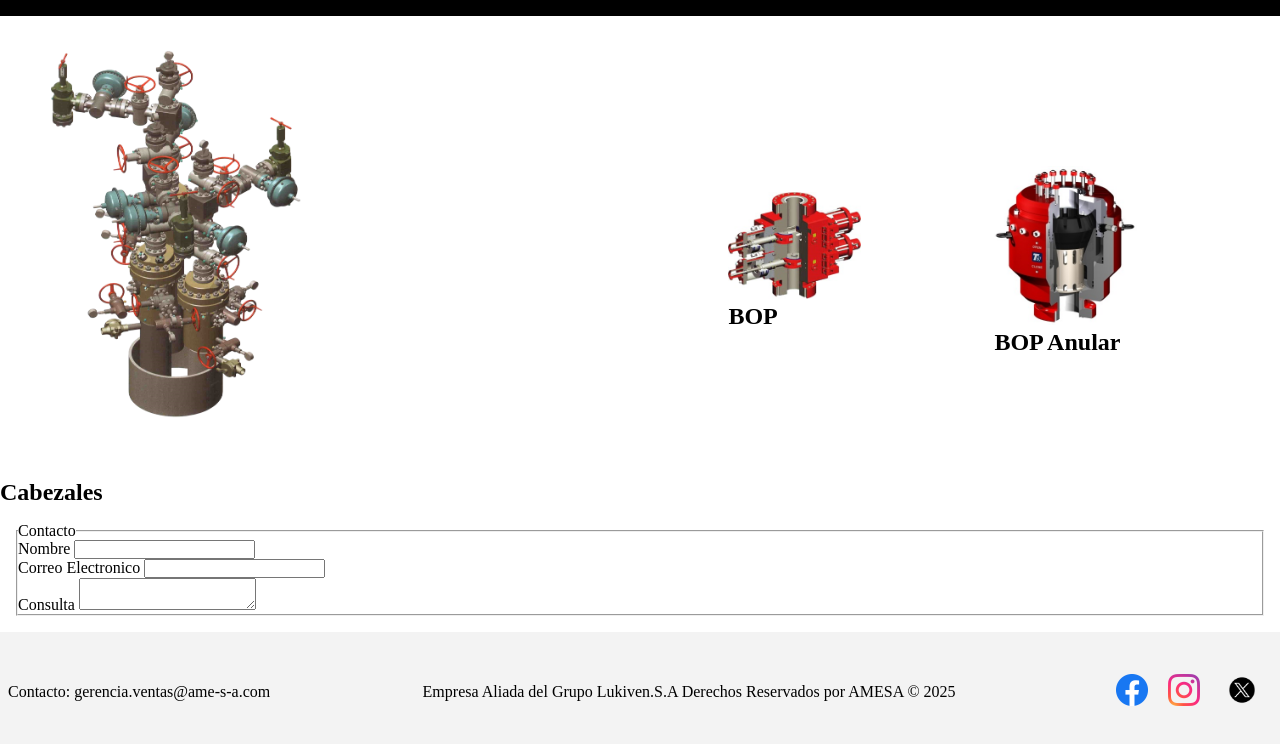
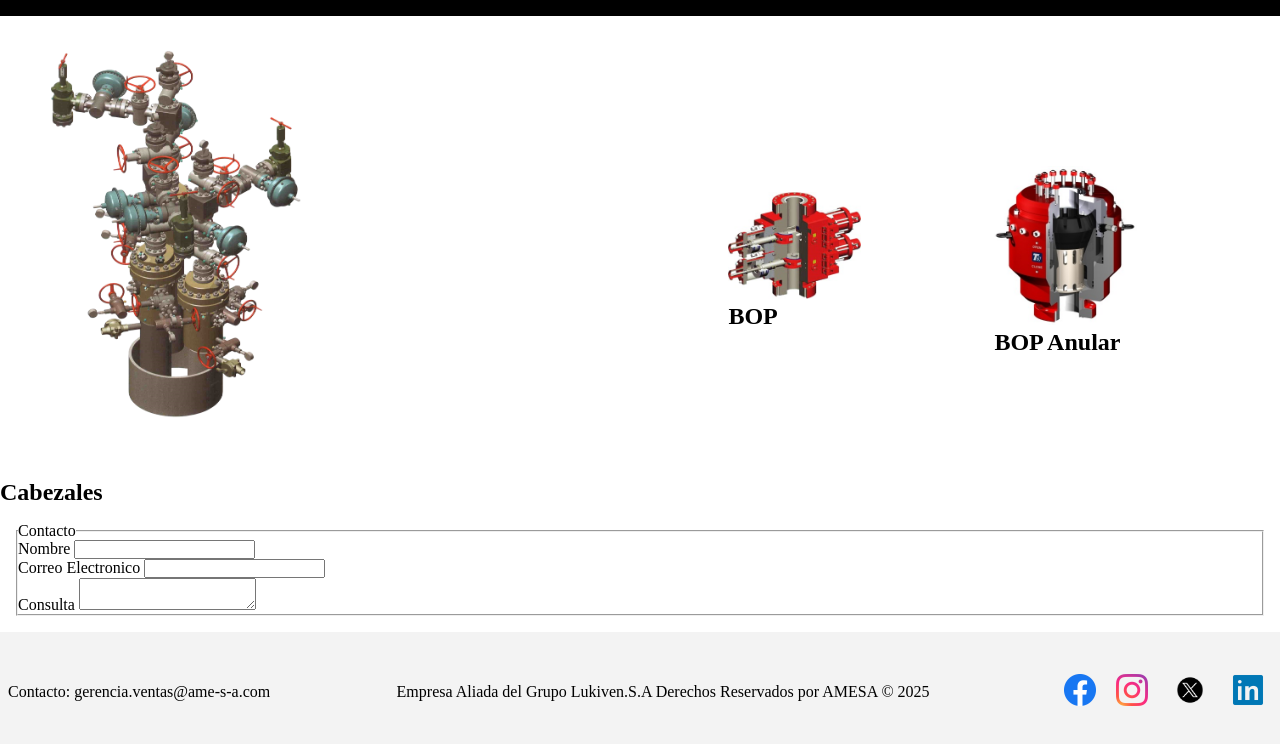
Before and after one commit to YzusG/proyecto-jg, a plain HTML site: page index.html in a window 1280 px wide. Shown: the part 1024-1768 px from the top of the page. Drawn offline with Linux system fonts and the light colour scheme.

Commit message:
Footer: Incluision de Linkedin y funcionalidad de los iconos a los perfiles correspondientes

```diff
--- a/index.html
+++ b/index.html
@@ -78,19 +78,44 @@
     <footer id="container-footer">
       <ul>
         <li>
-          <img src="./img/Icono/facebook_logo_icon_147291.ico" alt="FACEBOOK" />
+          <a
+            href="https://www.facebook.com/profile.php?id=100053604667068"
+            target="_blank"
+          >
+            <img src="./img/Icono/facebook_logo_icon_147291.ico" alt="FACEBOOK"
+          /></a>
         </li>
+
         <li>
+          <a href="https://www.instagram.com/amesa.sa/?hl=es" target="_blank">
             <img
               src="./img/Icono/Instagram_icon-icons.com_66804.ico"
               alt="Instagram"
             />
+          </a>
         </li>
         <li>
+          <a
+            href="https://twitter.com/amesa_sa/status/1283950476321595392"
+            target="_blank"
+            rel="noopener noreferrer"
+          >
             <img
               src="./img/Icono/twitter_x_new_logo_x_rounded_icon_256078.ico"
               alt="X"
             />
+          </a>
+        </li>
+        <li>
+          <a
+            href="https://www.linkedin.com/company/amesa-lukiven/"
+            target="_blank"
+            rel="noopener noreferrer"
+          >
+            <img
+              src="./img/Icono/in_linked_linkedin_media_social_icon_124259.ico"
+              alt="LINKEDIN"
+          /></a>
         </li>
       </ul>
       <p>
```
Also changed, not shown: img/Icono/in_linked_linkedin_media_social_icon_124259.ico (added). Lines whose indentation alone changed are shown as unchanged.
